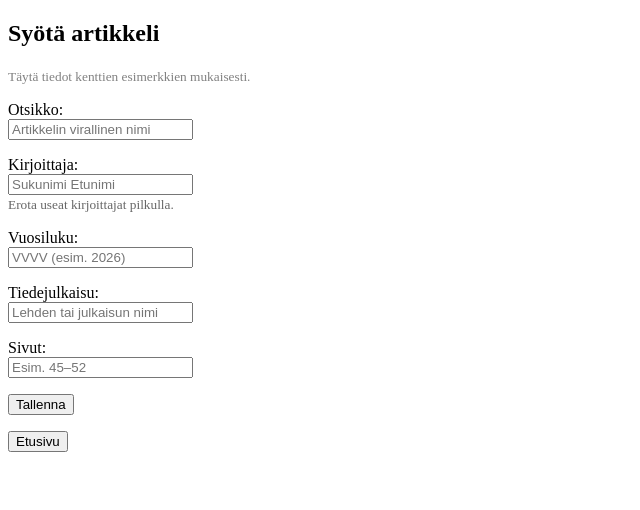
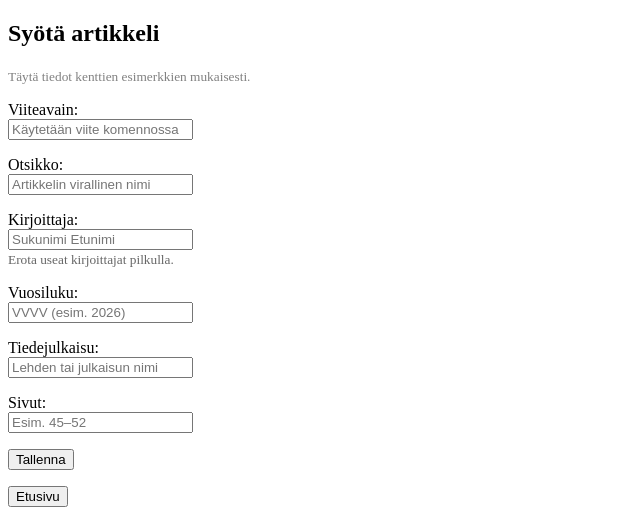
Before and after one commit to osmukkaHY/mojos, a Flask app: template src/templates/article.html in a window 1280 px wide. Shown: the top 510 px of the page, without its empty margins (0-640 px from the left). Run offline with Flask 3, Linux system fonts and the light colour scheme; the template is opened without the code that fills it, so the values that code supplies are empty.

Commit message:
feat: add viiteavain to form

```diff
--- a/src/templates/article.html
+++ b/src/templates/article.html
@@ -9,6 +9,10 @@
       <small style="color: grey;">Täytä tiedot kenttien esimerkkien mukaisesti.</small>
 
       <form action="/article" method="post">
+        <p>
+          Viiteavain: <br />
+          <input type="text" name="reference_name"  placeholder="Käytetään viite komennossa" required />
+        </p>
         <p>
           Otsikko: <br />
           <input type="text" name="title" placeholder="Artikkelin virallinen nimi" required/>
```
